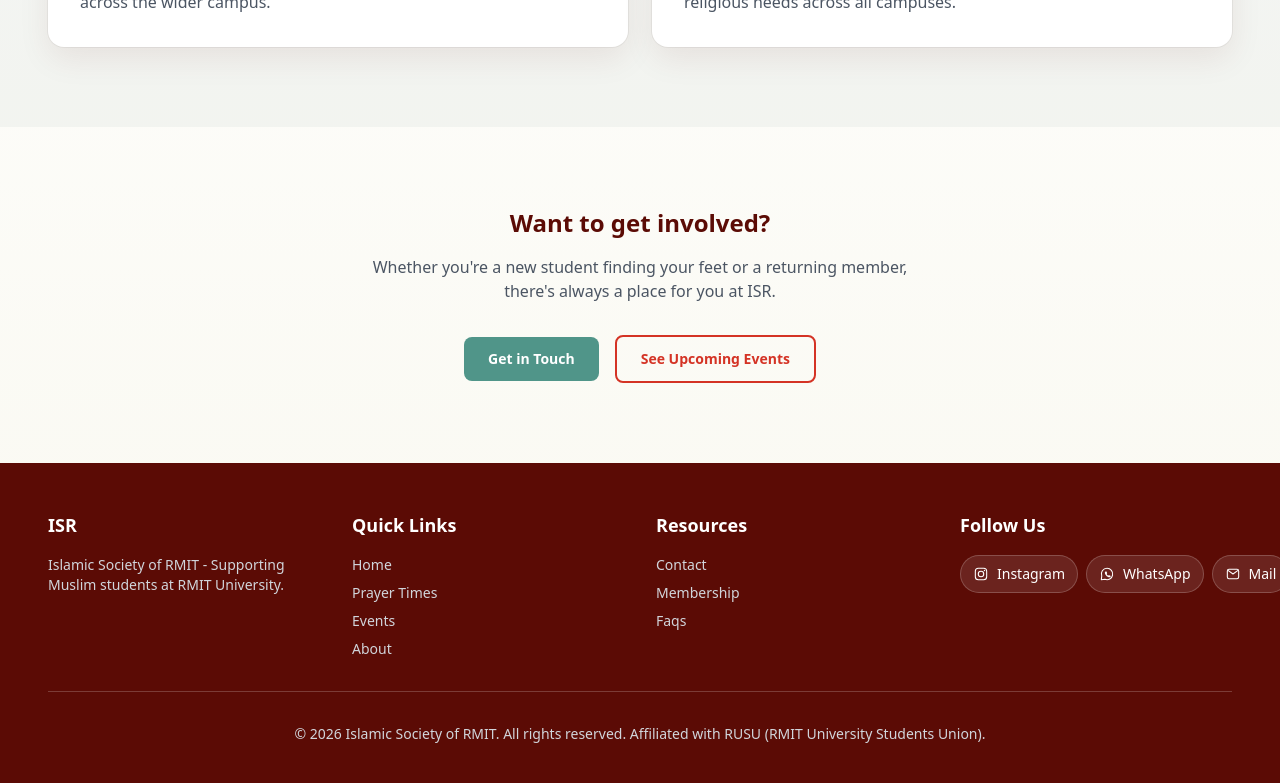
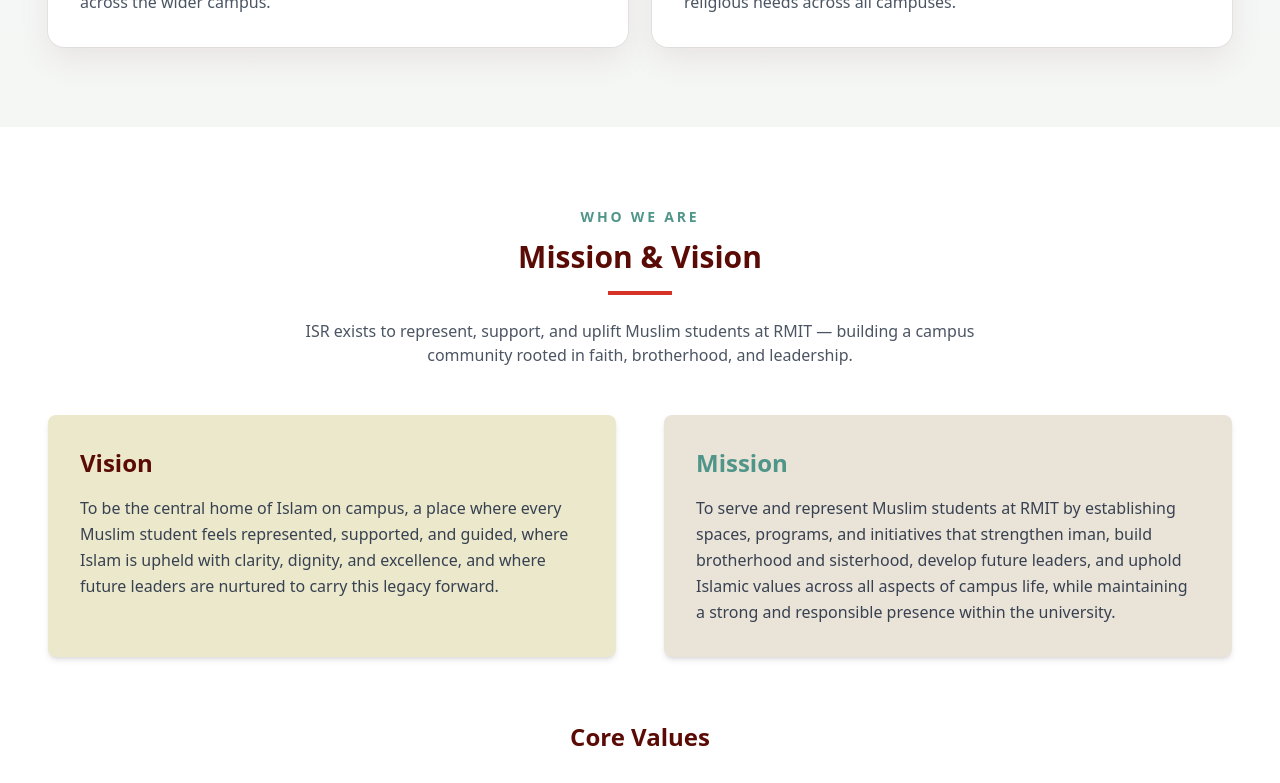
Before and after one commit to Captain-Fahd/isr-website, a Next.js app in the folder frontend/: page /about in a window 1280 px wide. Shown: the part 1700-2483 px from the top of the page. Built offline with nearby package versions, Linux system fonts and the light colour scheme.

Commit message:
Refactor: Mission and Vision refactor

```diff
--- a/frontend/app/about/page.tsx
+++ b/frontend/app/about/page.tsx
@@ -3,6 +3,7 @@ import Link from 'next/link'
 import Navbar from '@/components/Navbar'
 import Footer from '@/components/Footer'
 import { CommunityIcon, FaithIcon, BookIcon, GlobeIcon } from '@/components/Icons'
+import MissionContent from '@/components/MissionContent'
 
 export const metadata: Metadata = {
   title: 'About | Islamic Society of RMIT',
@@ -123,6 +124,24 @@ export default function AboutPage() {
           </div>
         </section>
 
+        {/* Mission & Vision */}
+        <section className="bg-white px-4 py-16 sm:py-20">
+          <div className="container-isr">
+            <div className="mb-12 text-center">
+              <p className="mb-3 text-sm font-semibold uppercase tracking-[0.2em] text-isr-turquoise">
+                Who We Are
+              </p>
+              <h2 className="mb-4 text-3xl font-bold text-isr-dark-red">Mission & Vision</h2>
+              <div className="mx-auto mb-6 h-1 w-16 bg-isr-bright-red" />
+              <p className="mx-auto max-w-2xl text-gray-600">
+                ISR exists to represent, support, and uplift Muslim students at RMIT — building a
+                campus community rooted in faith, brotherhood, and leadership.
+              </p>
+            </div>
+            <MissionContent showCoreValues />
+          </div>
+        </section>
+
         {/* CTA */}
         <section className="px-4 py-16 sm:py-20">
           <div className="container-isr text-center">
--- a/frontend/app/mission/page.tsx
+++ /dev/null
@@ -1,40 +0,0 @@
-import type { Metadata } from 'next'
-import Navbar from '@/components/Navbar'
-import Footer from '@/components/Footer'
-import MissionContent from '@/components/MissionContent'
-
-export const metadata: Metadata = {
-  title: 'Mission & Vision | Islamic Society of RMIT',
-  description:
-    'Learn about the Islamic Society of RMIT’s mission and vision to serve Muslim students on campus.',
-}
-
-export default function MissionPage() {
-  return (
-    <div className="min-h-screen bg-gradient-to-b from-isr-cream via-white to-isr-yellow/30">
-      <Navbar />
-
-      <main className="py-16 px-4 sm:py-20">
-        <div className="container-isr max-w-4xl mx-auto">
-          <header className="mb-12 text-center">
-            <p className="mb-3 text-sm font-semibold uppercase tracking-[0.2em] text-isr-turquoise">
-              Who We Are
-            </p>
-            <h1 className="mb-4 text-4xl font-bold text-isr-dark-red md:text-5xl">
-              Mission & Vision
-            </h1>
-            <div className="mx-auto mb-6 h-1 w-16 bg-isr-bright-red" />
-            <p className="mx-auto max-w-2xl text-gray-700">
-              ISR exists to represent, support, and uplift Muslim students at RMIT — building a
-              campus community rooted in faith, brotherhood, and leadership.
-            </p>
-          </header>
-
-          <MissionContent showCoreValues />
-        </div>
-      </main>
-
-      <Footer />
-    </div>
-  )
-}
--- a/frontend/components/Navbar.tsx
+++ b/frontend/components/Navbar.tsx
@@ -13,7 +13,6 @@ export default function Navbar() {
   const navLinks = [
     { href: '/', label: 'Home' },
     { href: '/events', label: 'Events' },
-    { href: '/mission', label: 'Mission' },
     { href: '/about', label: 'About' },
     { href: '/contact', label: 'Contact' },
   ]
```
